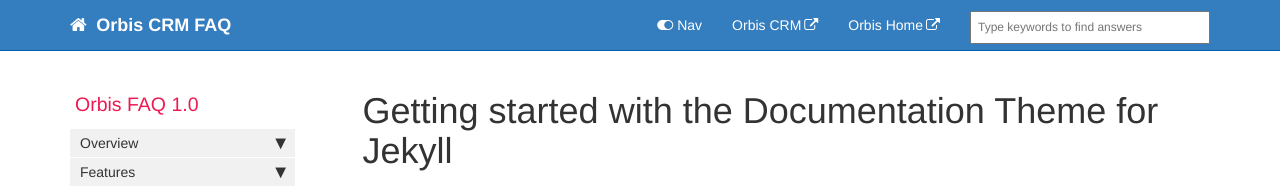
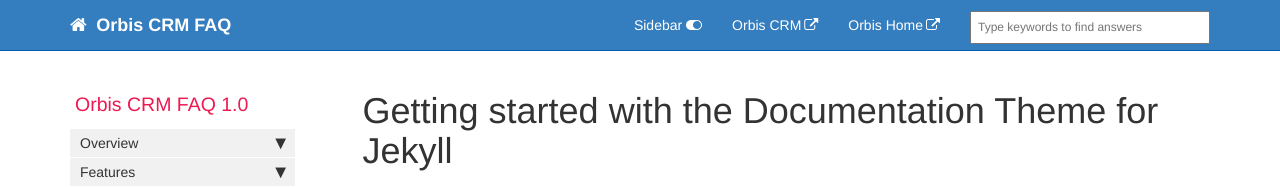
Before and after one commit to ndkhaivn/orbiscrm, a Jekyll site: the page built from index.md, in a window 1280 px wide and 900 px high. Shown: the top 188 px of the window. Built offline with Jekyll 4.4.1, drawn with Linux system fonts in a browser that asks for light colours; comment, search, counter and statistics services are not loaded.

Commit message:
add faq in sidebar title

```diff
--- a/_data/sidebars/orbis_sidebar.yml
+++ b/_data/sidebars/orbis_sidebar.yml
@@ -1,8 +1,8 @@
 # This is your sidebar TOC. The sidebar code loops through sections here and provides the appropriate formatting.
 
 entries:
-- title: Orbis FAQ
-  product: Orbis FAQ
+- title: Orbis CRM FAQ
+  product: Orbis CRM FAQ
   version: 1.0
   folders:
 
--- a/_includes/topnav.html
+++ b/_includes/topnav.html
@@ -13,7 +13,7 @@
         <div class="collapse navbar-collapse" id="bs-example-navbar-collapse-1">
             <ul class="nav navbar-nav navbar-right">
                 <!-- toggle sidebar button -->
-                <li><a id="tg-sb-link" href="#"><i id="tg-sb-icon" class="fa fa-toggle-on"></i> Nav</a></li>
+                <li><a id="tg-sb-link" href="#">Sidebar <i id="tg-sb-icon" class="fa fa-toggle-on"></i></a></li>
                 <!-- entries without drop-downs appear here -->
 
 {% assign topnav = site.data[page.topnav] %}
```
